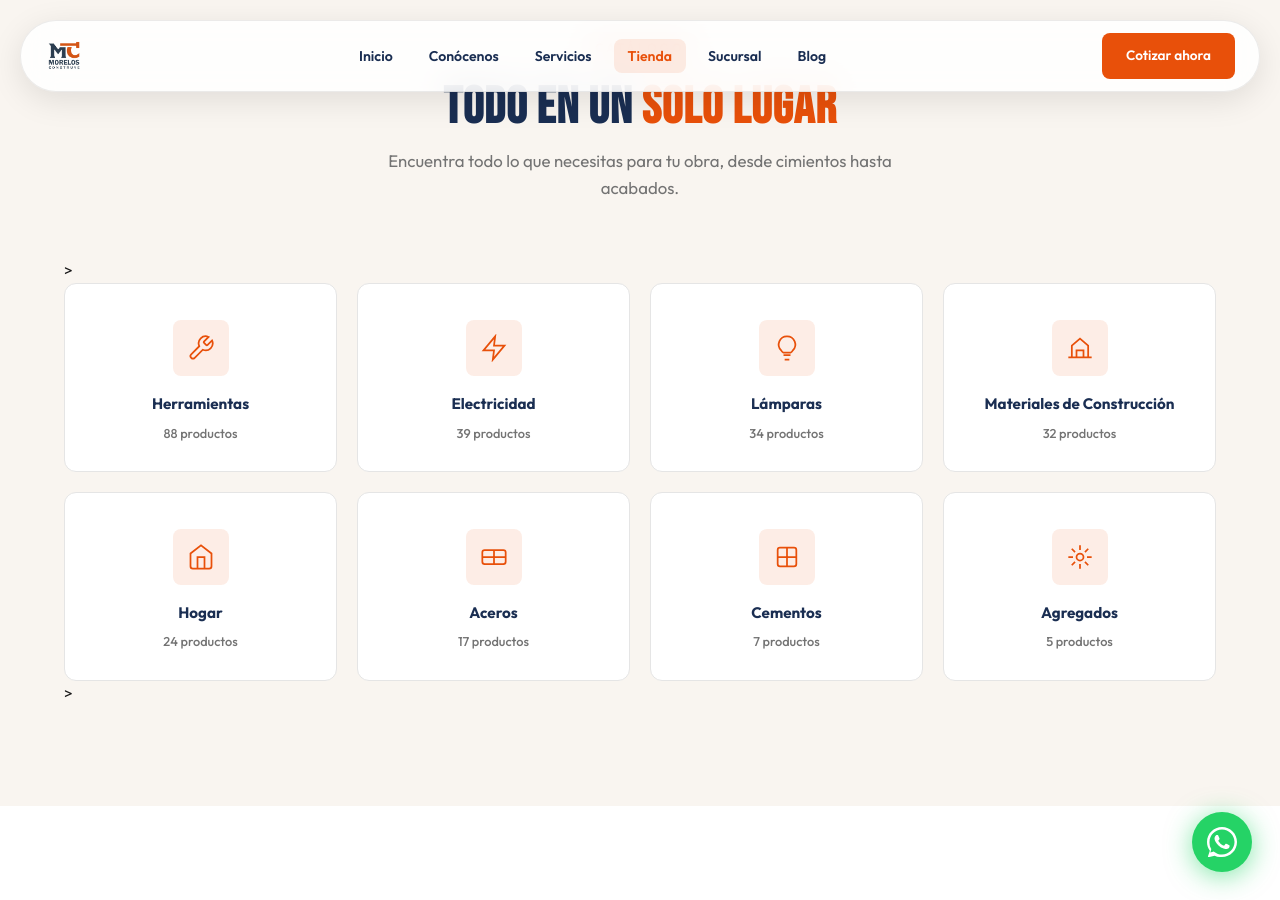
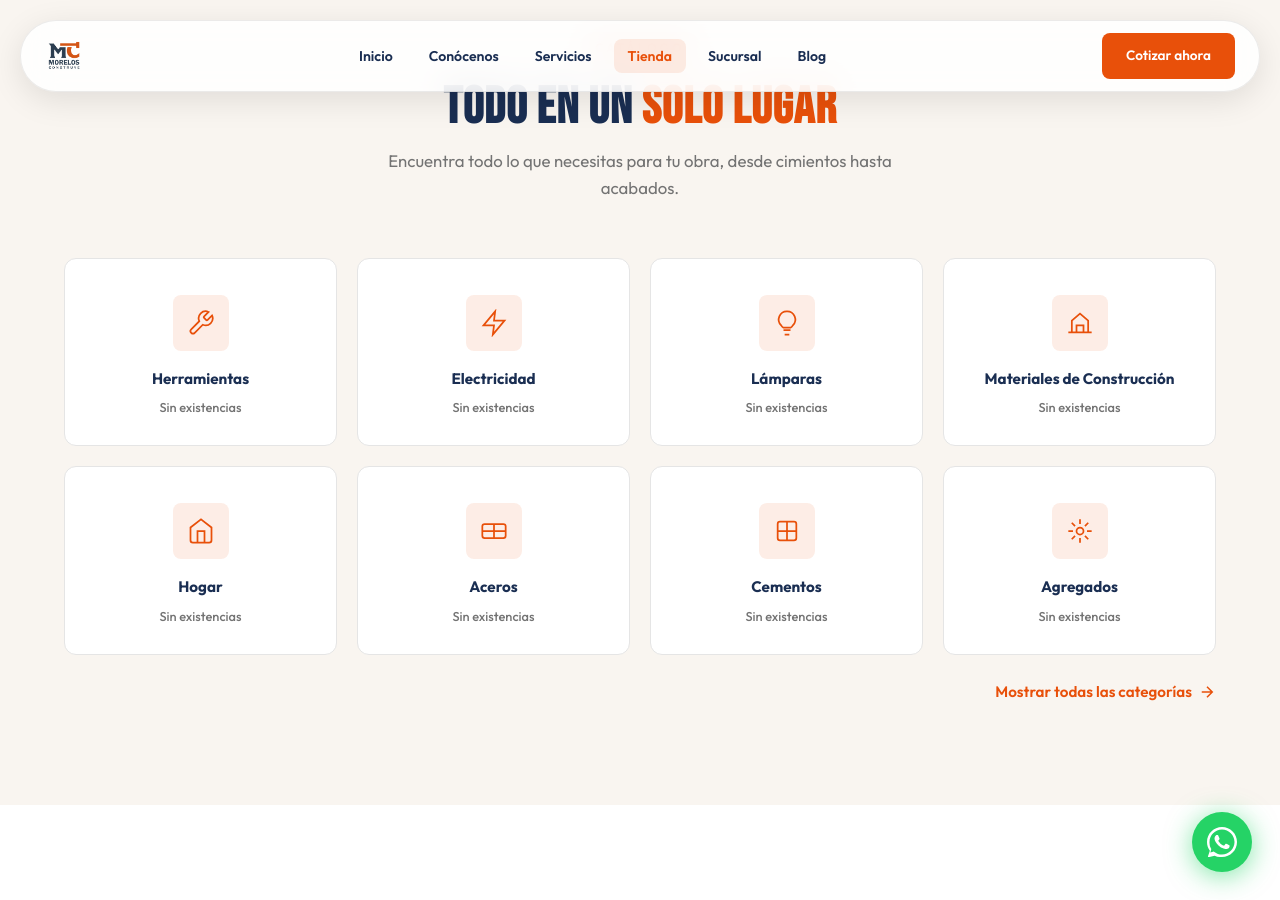
Before and after one commit to trialteest291/mscda, a Jekyll site: the page built from index.html, in a window 1280 px wide and 900 px high, scrolled down 1031 px. Built offline with Jekyll 4.4.1, drawn with Linux system fonts in a browser that asks for light colours; a script that is not in the unit is left out.

Commit message:
fix: limpieza de tienda, texto sin existencias y boton todas las categorias

```diff
--- a/index.html
+++ b/index.html
@@ -66,7 +66,7 @@ title: "Inicio"
       <p class="section-subtitle">Encuentra todo lo que necesitas para tu obra, desde cimientos hasta acabados.</p>
     </div>
 
-    >     <div class="tienda__grid">
+    <div class="tienda__grid">
       <a href="#cotizacion" class="tienda__card" data-count="88">
         <div class="tienda__card-icon">
           <svg viewBox="0 0 24 24" fill="none" stroke="currentColor" stroke-width="1.5">
@@ -74,7 +74,7 @@ title: "Inicio"
           </svg>
         </div>
         <h3>Herramientas</h3>
-        <span class="tienda__count">88 productos</span>
+        <span class="tienda__count">Sin existencias</span>
       </a>
       <a href="#cotizacion" class="tienda__card" data-count="39">
         <div class="tienda__card-icon">
@@ -83,7 +83,7 @@ title: "Inicio"
           </svg>
         </div>
         <h3>Electricidad</h3>
-        <span class="tienda__count">39 productos</span>
+        <span class="tienda__count">Sin existencias</span>
       </a>
       <a href="#cotizacion" class="tienda__card" data-count="34">
         <div class="tienda__card-icon">
@@ -92,7 +92,7 @@ title: "Inicio"
           </svg>
         </div>
         <h3>Lámparas</h3>
-        <span class="tienda__count">34 productos</span>
+        <span class="tienda__count">Sin existencias</span>
       </a>
       <a href="#cotizacion" class="tienda__card" data-count="32">
         <div class="tienda__card-icon">
@@ -101,7 +101,7 @@ title: "Inicio"
           </svg>
         </div>
         <h3>Materiales de Construcción</h3>
-        <span class="tienda__count">32 productos</span>
+        <span class="tienda__count">Sin existencias</span>
       </a>
       <a href="#cotizacion" class="tienda__card" data-count="24">
         <div class="tienda__card-icon">
@@ -111,7 +111,7 @@ title: "Inicio"
           </svg>
         </div>
         <h3>Hogar</h3>
-        <span class="tienda__count">24 productos</span>
+        <span class="tienda__count">Sin existencias</span>
       </a>
       <a href="#cotizacion" class="tienda__card" data-count="17">
         <div class="tienda__card-icon">
@@ -121,7 +121,7 @@ title: "Inicio"
           </svg>
         </div>
         <h3>Aceros</h3>
-        <span class="tienda__count">17 productos</span>
+        <span class="tienda__count">Sin existencias</span>
       </a>
       <a href="#cotizacion" class="tienda__card" data-count="7">
         <div class="tienda__card-icon">
@@ -131,7 +131,7 @@ title: "Inicio"
           </svg>
         </div>
         <h3>Cementos</h3>
-        <span class="tienda__count">7 productos</span>
+        <span class="tienda__count">Sin existencias</span>
       </a>
       <a href="#cotizacion" class="tienda__card" data-count="5">
         <div class="tienda__card-icon">
@@ -141,11 +141,20 @@ title: "Inicio"
           </svg>
         </div>
         <h3>Agregados</h3>
-        <span class="tienda__count">5 productos</span>
+        <span class="tienda__count">Sin existencias</span>
       </a>
     </div>
 
-    >     {% if site.productos.size > 0 %}
+    <div style="text-align: right; margin-top: 24px;">
+      <a href="#tienda" style="color: var(--naranja); font-weight: 600; font-size: 0.95rem; display: inline-flex; align-items: center; gap: 6px; transition: 0.3s;">
+        Mostrar todas las categorías
+        <svg viewBox="0 0 24 24" fill="none" stroke="currentColor" stroke-width="2" style="width: 18px; height: 18px;">
+          <path d="M5 12h14M12 5l7 7-7 7"/>
+        </svg>
+      </a>
+    </div>
+
+    {% if site.productos.size > 0 %}
     <div class="section-header" style="margin-top: 80px; margin-bottom: 40px;">
       <h3 class="section-title" style="font-size: 2.2rem;">PRODUCTOS <span class="accent">DESTACADOS</span></h3>
     </div>
```
